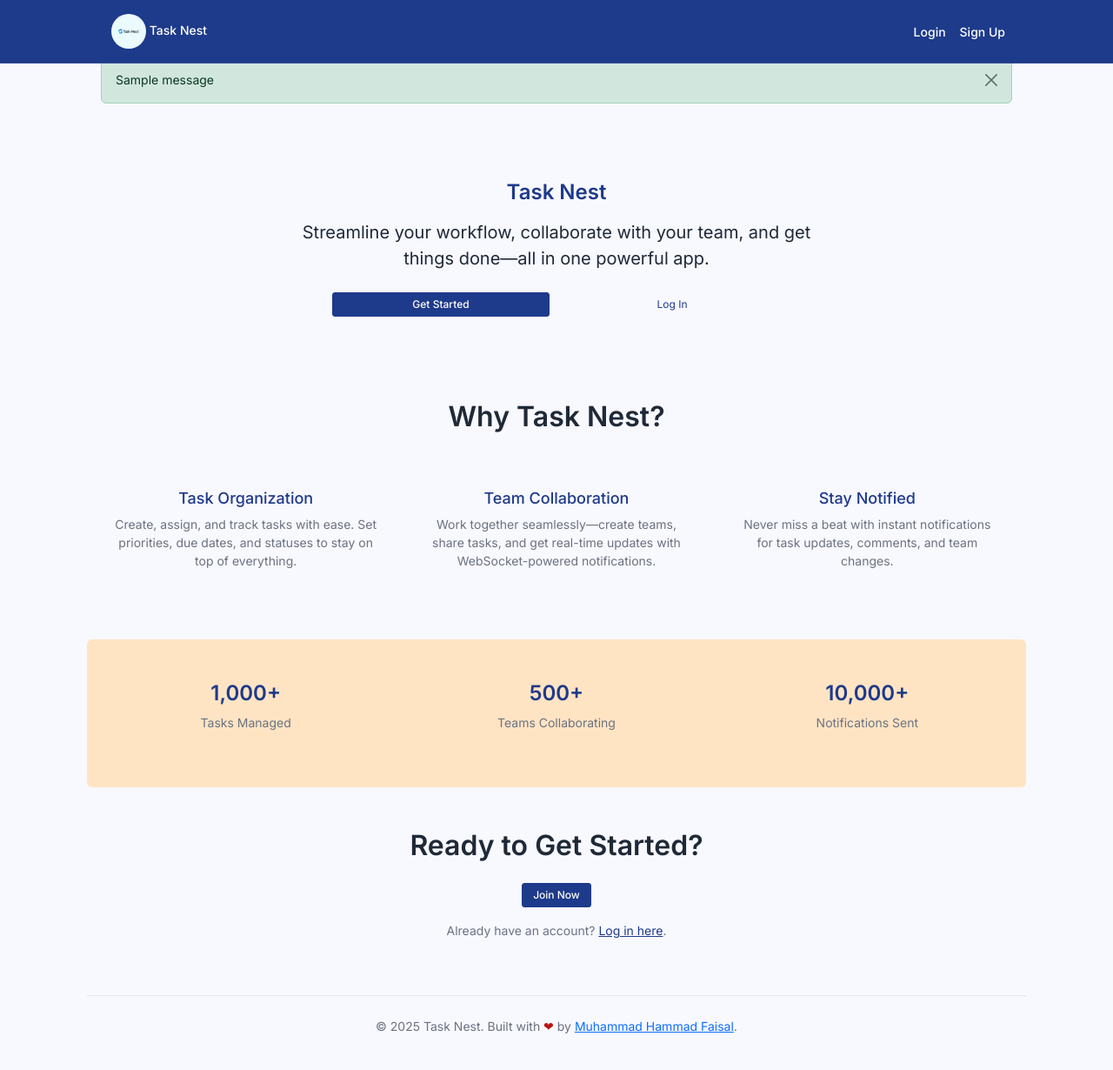
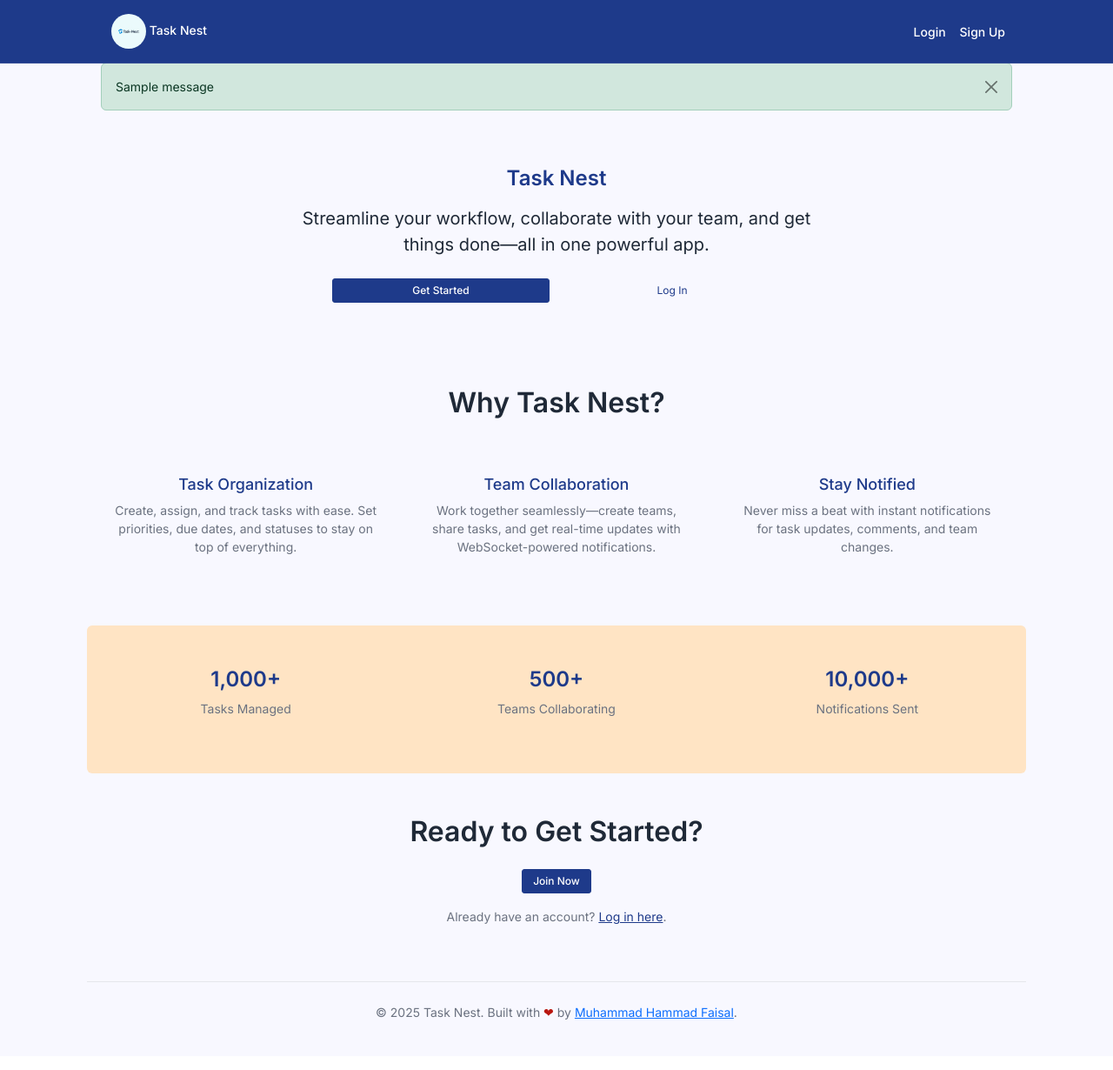
Before and after one commit to M-Hammad-Faisal/Task-Nest, a Django app: page / in a window 1280 px wide. Shown: the whole page at 87% size. After the commit the page ends 1172 px from the top, so only its background shows below. Run offline with Django 5.2, Linux system fonts and the light colour scheme; tables that the repository leaves empty hold one stand-in row (values such as "Sample post"); one stand-in notice (Sample message) is shown.

Commit message:
fix: base.html spacing

```diff
--- a/src/templates/base.html
+++ b/src/templates/base.html
@@ -201,7 +201,7 @@
 </nav>
 <main class="pt-5" style="background-color: ghostwhite">
     {% if messages %}
-    <div class="container pt-3">
+    <div class="container pt-4">
         {% for message in messages %}
         <div class="alert
         alert-{% if message.tags == 'error' %}danger{% else %}{{message.tags}}{% endif %}
@@ -214,7 +214,7 @@
         {% endfor %}
     </div>
     {% endif %}
-    <div class="pt-4">
+    <div class="{% if messages|length == 0 %} pt-4 {% endif %}">
         {% block content %}{% endblock %}
     </div>
 </main>
```
